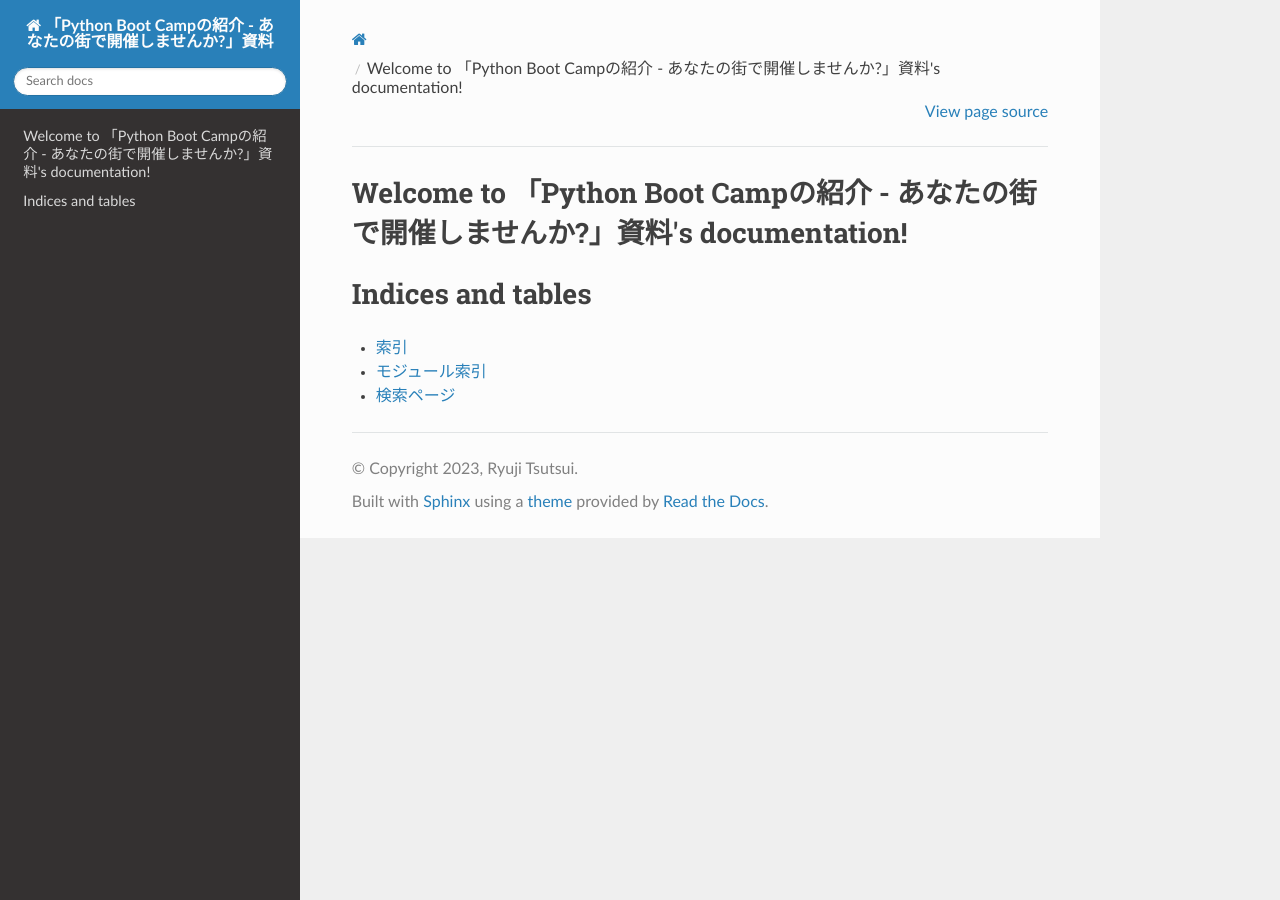
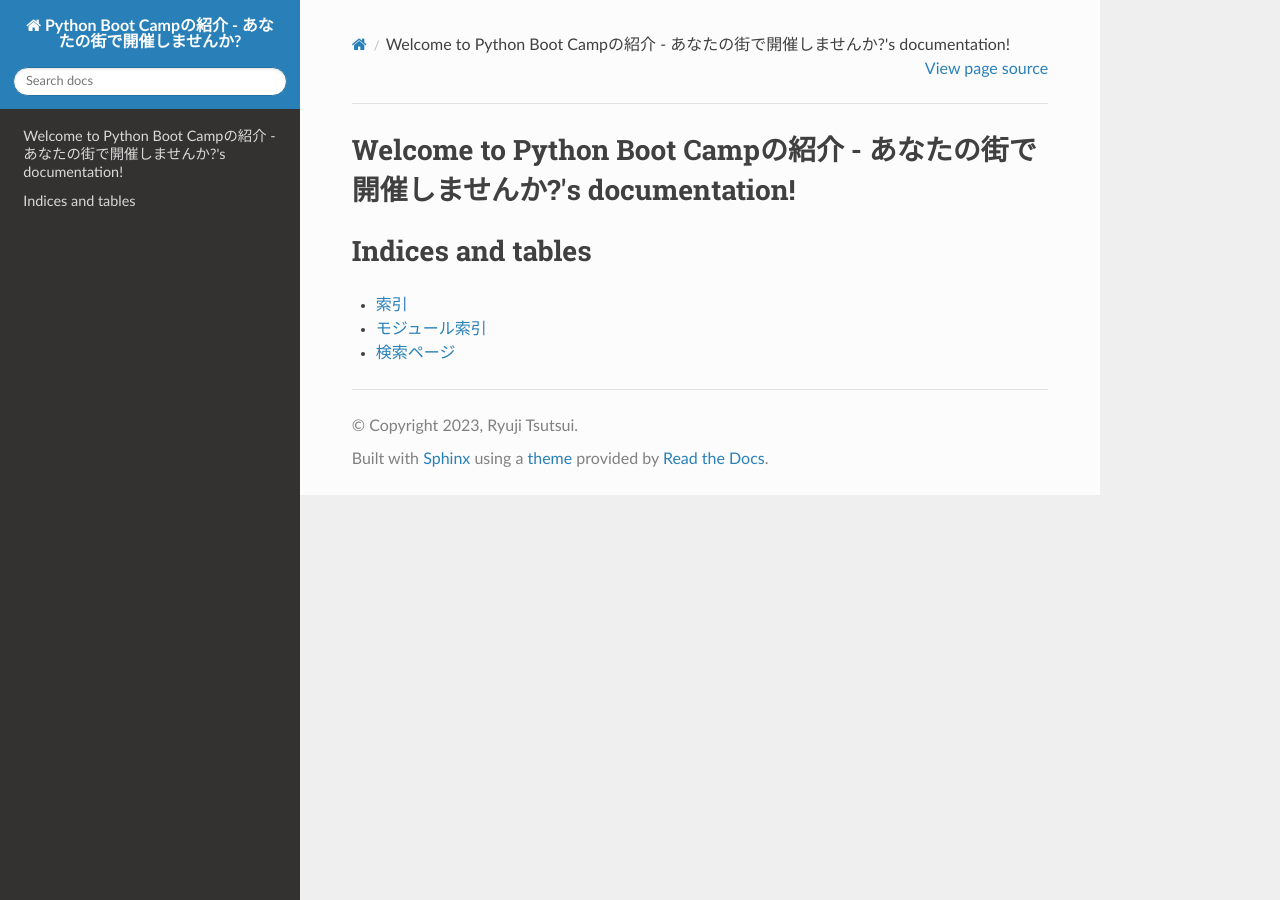
Before and after one commit to ryu22e/pyconapac2023-postersession-docs, a Sphinx documentation site: the page built from source/index.rst, in a window 1280 px wide. Built offline with Sphinx 7.4.7 and the Read the Docs theme 2.0.0, drawn with Linux system fonts in a browser that asks for light colours.

Commit message:
タイトルを更新

```diff
--- a/source/conf.py
+++ b/source/conf.py
@@ -6,7 +6,7 @@
 # -- Project information -----------------------------------------------------
 # https://www.sphinx-doc.org/en/master/usage/configuration.html#project-information
 
-project = '「Python Boot Campの紹介 - あなたの街で開催しませんか?」資料'
+project = 'Python Boot Campの紹介 - あなたの街で開催しませんか?'
 copyright = '2023, Ryuji Tsutsui'
 author = 'Ryuji Tsutsui'
 release = '1'
--- a/source/index.rst
+++ b/source/index.rst
@@ -1,9 +1,9 @@
-.. 「Python Boot Campの紹介 - あなたの街で開催しませんか?」資料 documentation master file, created by
+.. Python Boot Campの紹介 - あなたの街で開催しませんか? documentation master file, created by
    sphinx-quickstart on Fri Aug 25 19:39:49 2023.
    You can adapt this file completely to your liking, but it should at least
    contain the root `toctree` directive.
 
-Welcome to 「Python Boot Campの紹介 - あなたの街で開催しませんか?」資料's documentation!
+Welcome to Python Boot Campの紹介 - あなたの街で開催しませんか?'s documentation!
 ========================================================================================
 
 .. toctree::
```
